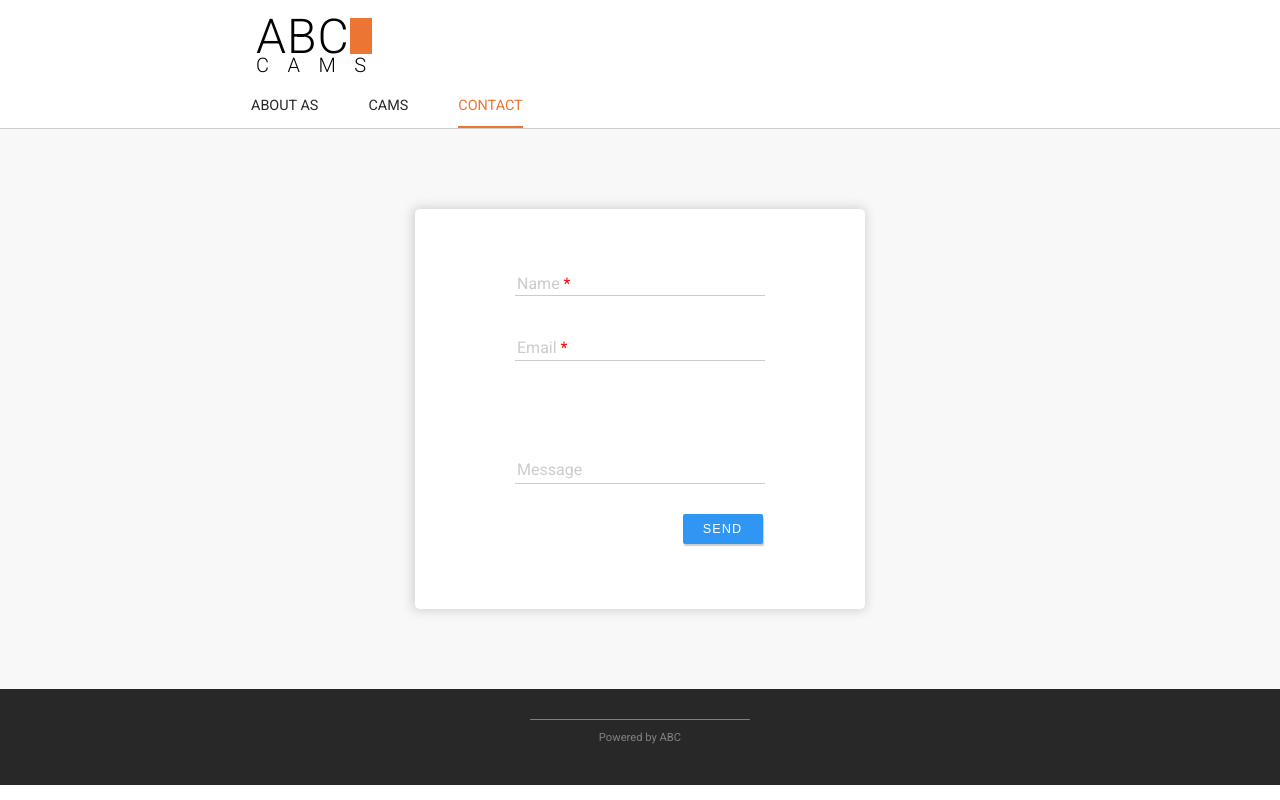
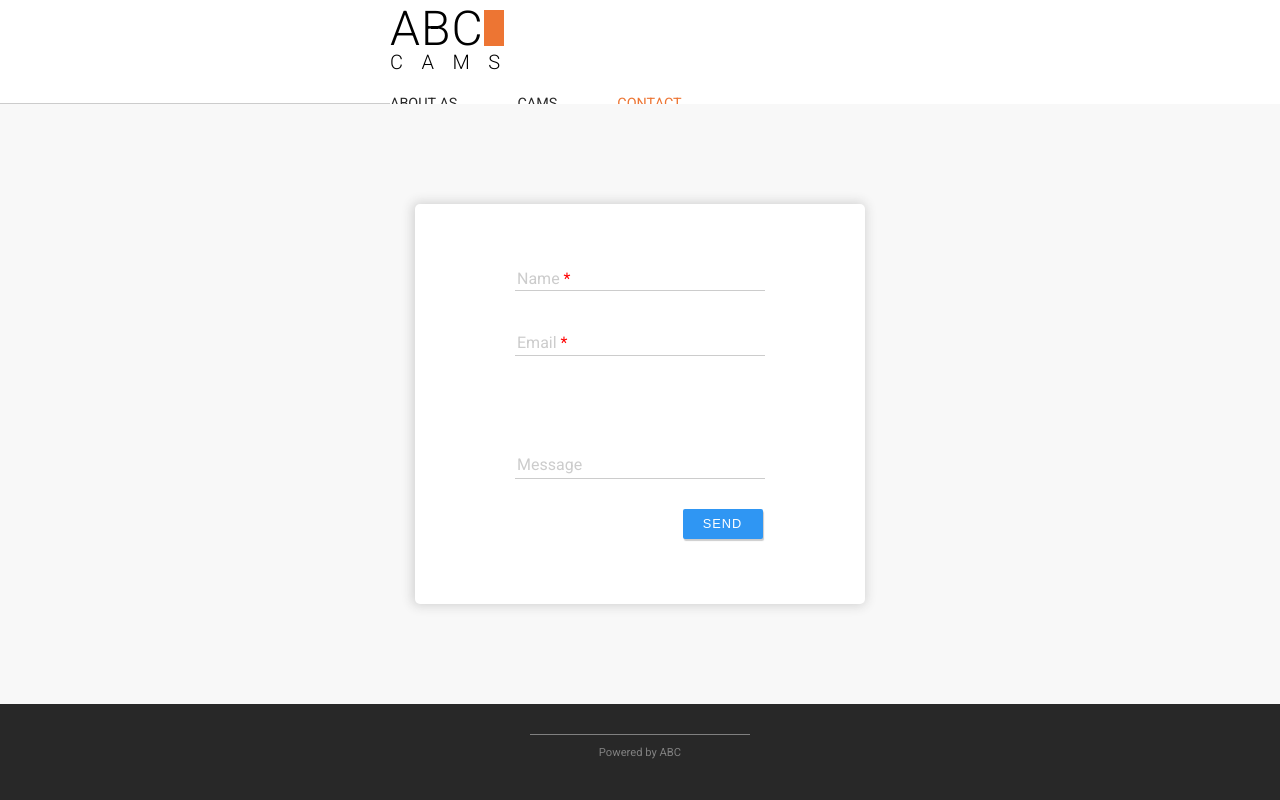
Before and after one commit to dwantula/abc-cams, a React (Create React App) app: page /contact in a window 1280 px wide. Built offline with nearby package versions, Linux system fonts and the light colour scheme.

Commit message:
working on screen layout

```diff
--- a/src/screens/Contact/styles.scss
+++ b/src/screens/Contact/styles.scss
@@ -1,6 +1,4 @@
 @import 'shared/styles/colors.scss';
-
-@import url('https://fonts.googleapis.com/css2?family=Roboto:ital,wght@1,100&display=swap');
 
 .form {
   display: flex;
@@ -26,5 +24,4 @@
   color: $lightGrey;
   text-align: left;
   transform: translateY(55px);
-  height: 70px;
 }
--- a/src/shared/components/Footer/styles.scss
+++ b/src/shared/components/Footer/styles.scss
@@ -9,7 +9,6 @@
   text-align: center;
   align-items: center;
   justify-content: center;
-
 }
 
 .footer__text {
--- a/src/shared/components/Header/Header.jsx
+++ b/src/shared/components/Header/Header.jsx
@@ -8,10 +8,8 @@
 function Header() {
   return (
     <div className="header">
-      <div className="header__positon">
-        <Logo />
-        <Navigation />
-      </div>
+      <Logo />
+      <Navigation />
     </div>
   );
 }
--- a/src/shared/components/Header/styles.scss
+++ b/src/shared/components/Header/styles.scss
@@ -4,9 +4,7 @@
   display: flex;
   flex-direction: column;
   border-bottom: 1px solid $lightGrey;
+  padding-left:390px ;
+  height: 13vh;
+  justify-content: space-between;
 }
-
-.header__positon {
-  margin-left: 20%;
-  margin-bottom: 1px;
-}
--- a/src/shared/components/Logo/Logo.jsx
+++ b/src/shared/components/Logo/Logo.jsx
@@ -4,8 +4,8 @@
 
 function Logo() {
   return (
-    <>
-      <div className="logo">
+    <div className="logo">
+      <div className="logo__column">
         <p className="logo__text">ABC</p>
         <div className="logo__icon" />
       </div>
@@ -15,7 +15,7 @@
         <span>M</span>
         <span>S</span>
       </div>
-    </>
+    </div>
   );
 }
 
--- a/src/shared/components/Logo/styles.scss
+++ b/src/shared/components/Logo/styles.scss
@@ -1,41 +1,49 @@
 @import 'shared/styles/colors.scss';
 
-@import url('https://fonts.googleapis.com/css2?family=Roboto:wght@300&display=swap');
-@import url('https://fonts.googleapis.com/css2?family=Roboto:wght@200&display=swap');
+@import url('https://fonts.googleapis.com/css2?family=Roboto:wght@100;300&display=swap');
 
 .logo {
   display: flex;
-  flex-direction: row;
-  margin-top: -40px;
+  flex-direction: column;
+  width: 140px;
 }
 
 .logo__text-row {
   display: flex;
+  flex-direction: row;
+  font-weight: 300;
   justify-content: space-between;
+  margin-left: 0;
+  width: 82%;
+  margin-top: -55px;
   width: 110px;
-  margin-top: -60px;
-  font-weight: 300;
+}
+
+.logo__column {
+  display: flex;
+  flex-direction: row;
 }
 
 .logo__text {
+  display: flex;
   font-size: 3rem;
   letter-spacing: 1px;
   font-family: 'Roboto';
   font-weight: 300;
+  margin-top: 0;
 }
 
 .header__text {
   display: flex;
   font-size: 1.9rem;
-  margin-left: 40px;
   font-family: 'Roboto';
   font-weight: 500;
 }
 
 .logo__icon {
   display: flex;
-  margin-top: 58px;
-  width: 22px;
+  width: 20px;
   height: 36px;
   background-color: $orange;
+  margin-top: 10px;
 }
--- a/src/shared/components/Main/styles.scss
+++ b/src/shared/components/Main/styles.scss
@@ -6,5 +6,5 @@
   display: flex;
   flex-direction: column;
   position: relative;
-  min-height: 70vh;
+  min-height: 75vh;
 }
--- a/src/shared/components/Navigation/styles.scss
+++ b/src/shared/components/Navigation/styles.scss
@@ -4,30 +4,25 @@
 .navigation {
   display: flex;
   background-color: $white;
-  height: 50px;
+  height: 4.5vh;
 }
 
 .navigation__list {
   display: flex;
   list-style: none;
-  margin-left: -45px;
-}
+  margin-left: -40px;
+  margin-top: 21px;
 
-.navigation__link {
-  flex-grow: 1;
 }
 
 .navigation__link-text {
   display: flex;
-  justify-content: space-evenly;
   font-family: 'Roboto';
   text-decoration: none;
   color: $darkGray;
   font-size: 0.9rem;
   border-bottom: 2px solid $white;
-  margin-right: 50px;
-  text-align: center;
-  height: 31px;
+  margin-right: 60px;
 }
 
 .active {
```
Also changed, not shown: 1 other file (tests, documents, lock files or other folders).
